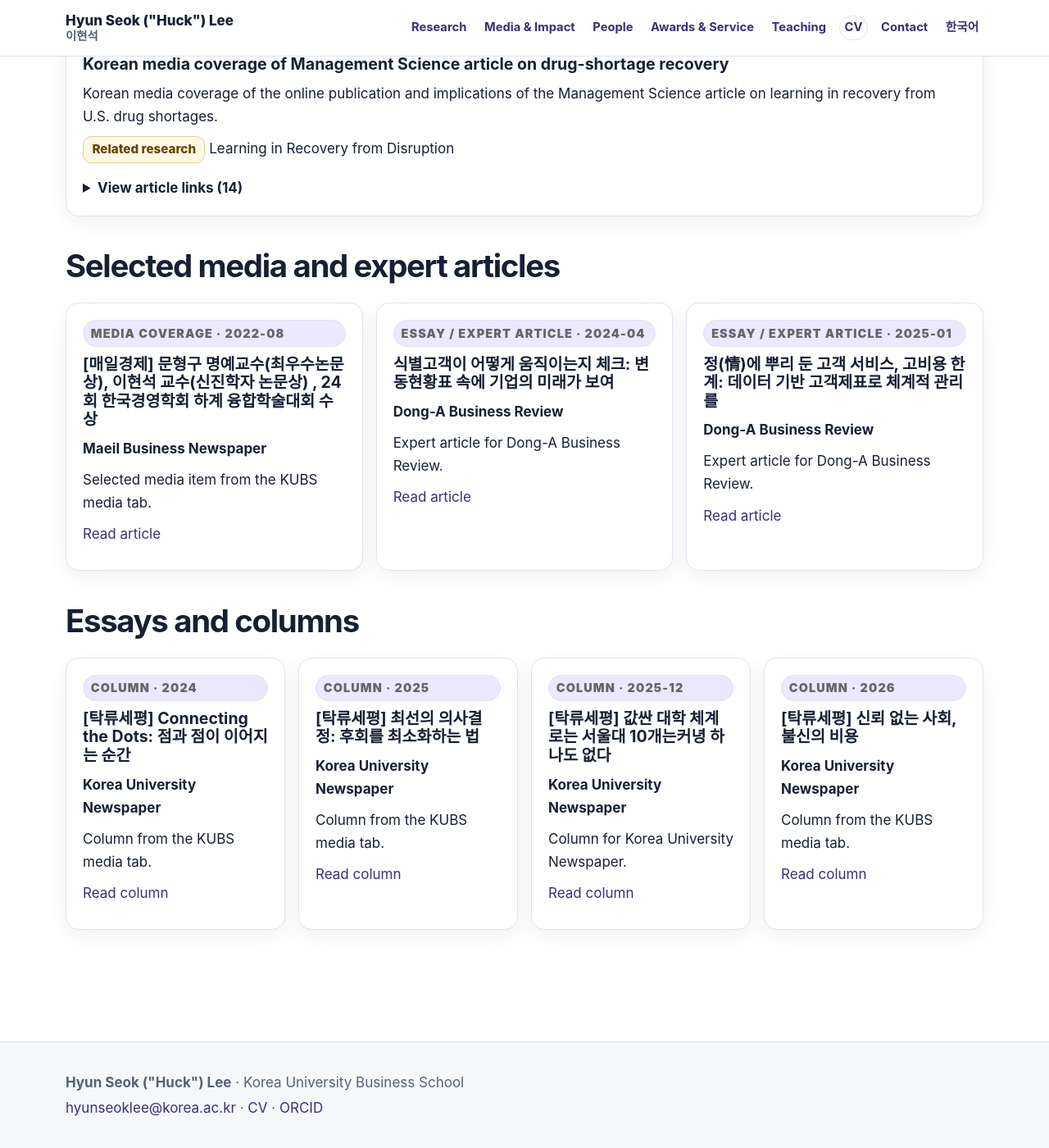
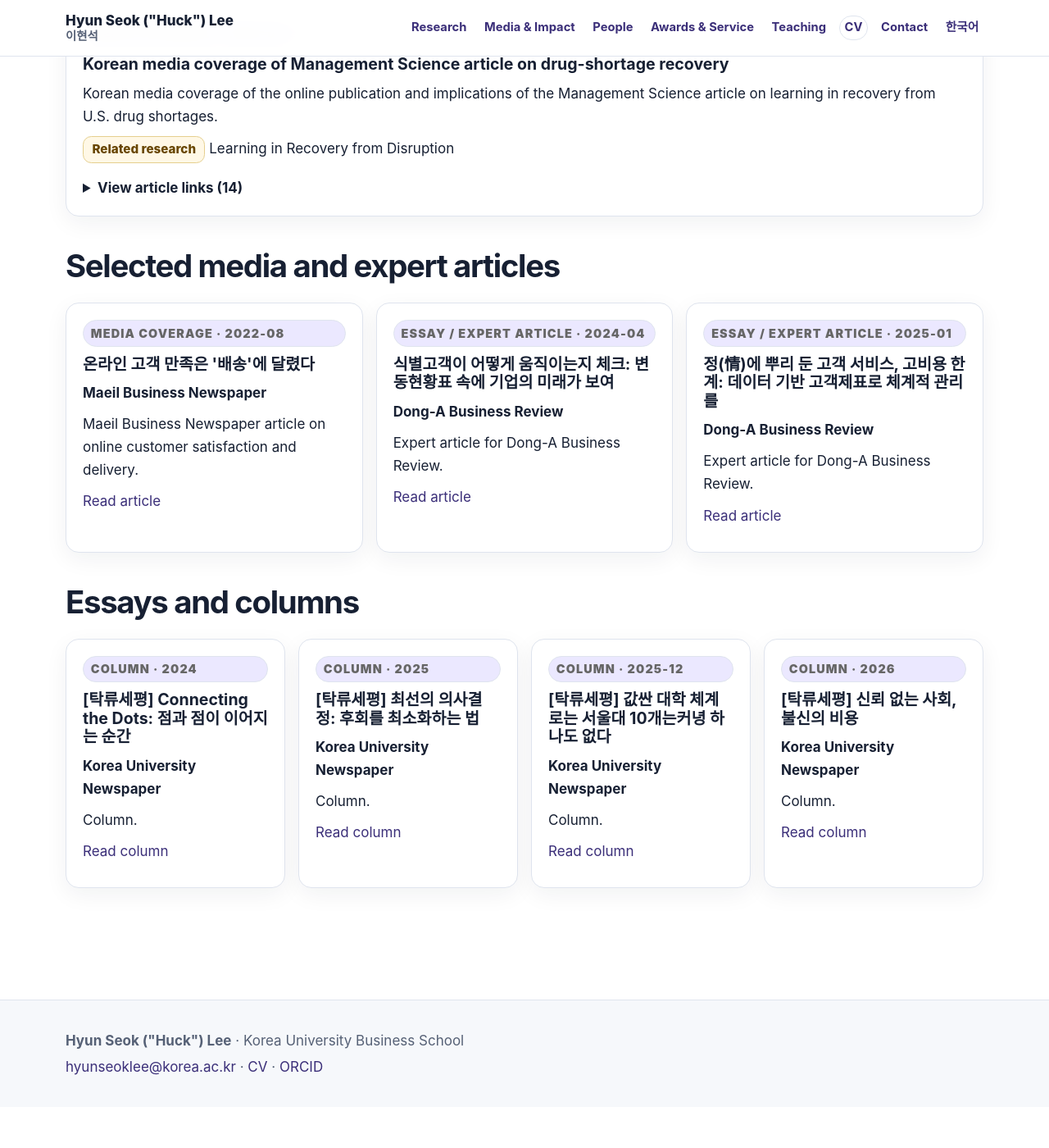
Before and after one commit to lordya2/lordya2.github.io, a Jekyll site: the page built from pages/media.md, in a window 1280 px wide and 1400 px high, scrolled down 779 px. Shown: the whole window at 82% size. Built offline with Jekyll 4.4.1, drawn with Linux system fonts in a browser that asks for light colours; after the commit the page ends 2129 px from its top, so only the background shows below that.

Commit message:
Fix Media and Impact original article titles

```diff
--- a/_data/media_impact.yml
+++ b/_data/media_impact.yml
@@ -72,11 +72,11 @@ coverage_groups:
         url: 'https://www.lecturernews.com/news/articleView.html?idxno=204391'
 
 selected_media:
-  - title: '[매일경제] 문형구 명예교수(최우수논문상), 이현석 교수(신진학자 논문상) , 24회 한국경영학회 하계 융합학술대회 수상'
+  - title: "온라인 고객 만족은 '배송'에 달렸다"
     outlet: 'Maeil Business Newspaper'
     date: '2022-08'
     url: 'https://www.mk.co.kr/news/business/10434000'
-    summary: 'Selected media item from the KUBS media tab.'
+    summary: 'Maeil Business Newspaper article on online customer satisfaction and delivery.'
     type: 'Media coverage'
   - title: '식별고객이 어떻게 움직이는지 체크: 변동현황표 속에 기업의 미래가 보여'
     outlet: 'Dong-A Business Review'
@@ -96,25 +96,25 @@ essays_and_columns:
     outlet: 'Korea University Newspaper'
     date: '2024'
     url: 'https://www.kunews.ac.kr/news/articleView.html?idxno=44257'
-    summary: 'Column from the KUBS media tab.'
+    summary: 'Column.'
     type: 'Column'
   - title: '[탁류세평] 최선의 의사결정: 후회를 최소화하는 법'
     outlet: 'Korea University Newspaper'
     date: '2025'
     url: 'https://www.kunews.ac.kr/news/articleView.html?idxno=44640'
-    summary: 'Column from the KUBS media tab.'
+    summary: 'Column.'
     type: 'Column'
   - title: '[탁류세평] 값싼 대학 체계로는 서울대 10개는커녕 하나도 없다'
     outlet: 'Korea University Newspaper'
     date: '2025-12'
     url: 'https://www.kunews.ac.kr/news/articleView.html?idxno=44900'
-    summary: 'Column for Korea University Newspaper.'
+    summary: 'Column.'
     type: 'Column'
   - title: '[탁류세평] 신뢰 없는 사회, 불신의 비용'
     outlet: 'Korea University Newspaper'
     date: '2026'
     url: 'https://www.kunews.ac.kr/news/articleView.html?idxno=45117'
-    summary: 'Column from the KUBS media tab.'
+    summary: 'Column.'
     type: 'Column'
 
 archive:
```
